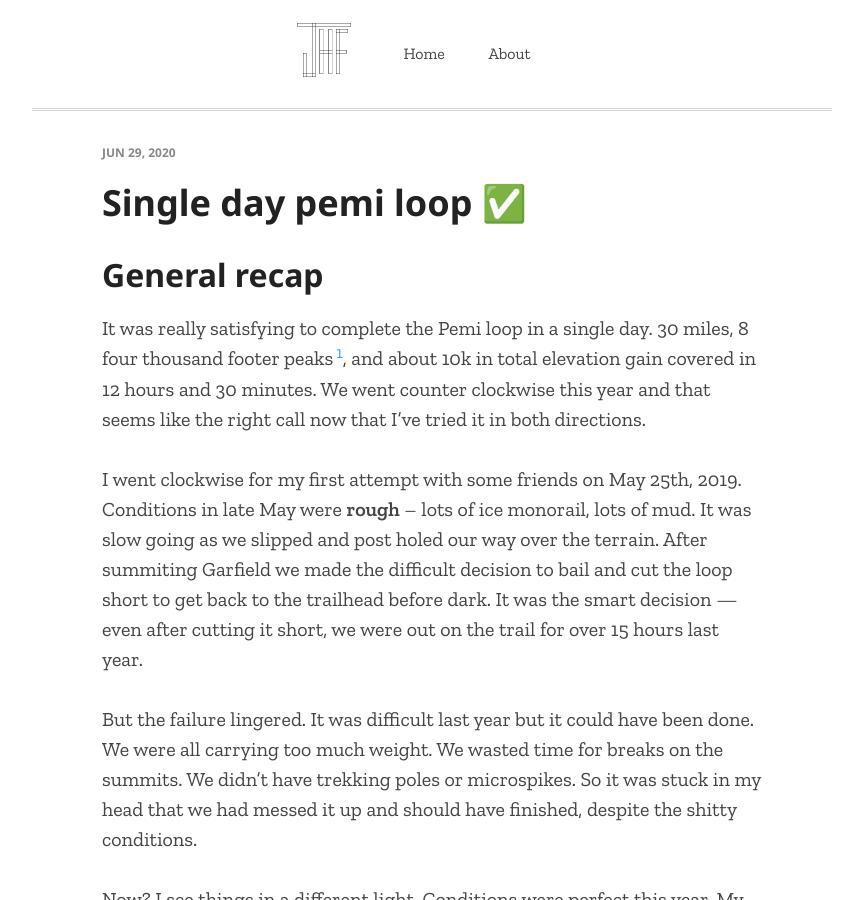
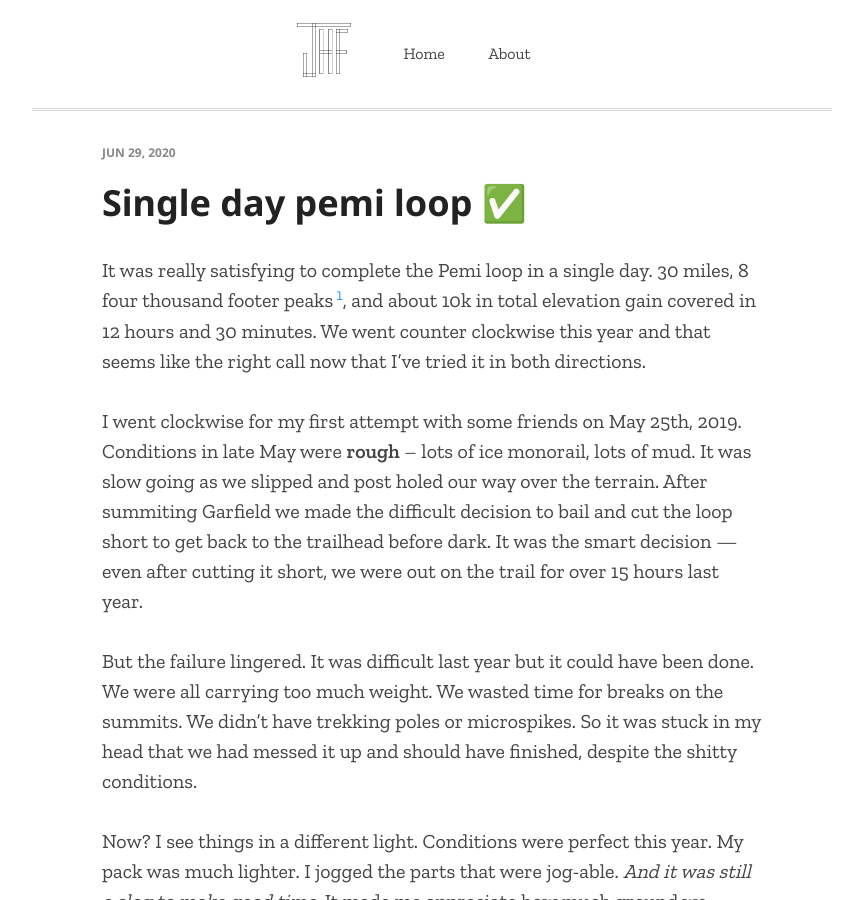
Before and after one commit to jhforster/jhforster.github.io, a Jekyll site: the page built from _posts/2020-06-29-pemi-loop-recap.md, in a window 1280 px wide and 900 px high. Shown: the whole window, without its empty margins (208-1071 px from the left). Built offline with Jekyll 4.4.1, drawn with Linux system fonts in a browser that asks for light colours.

Commit message:
Remove header

```diff
--- a/_posts/2020-06-29-pemi-loop-recap.md
+++ b/_posts/2020-06-29-pemi-loop-recap.md
@@ -7,7 +7,6 @@ tags:
 - hiking
 - activities
 ---
-## General recap
 It was really satisfying to complete the Pemi loop in a single day. 30 miles, 8 four thousand footer peaks[^1], and about 10k in total elevation gain covered in 12 hours and 30 minutes. We went counter clockwise this year and that seems like the right call now that I've tried it in both directions.
 
 I went clockwise for my first attempt with some friends on May 25th, 2019. Conditions in late May were **rough** – lots of ice monorail, lots of mud. It was slow going as we slipped and post holed our way over the terrain. After summiting Garfield we made the difficult decision to bail and cut the loop short to get back to the trailhead before dark. It was the smart decision — even after cutting it short, we were out on the trail for over 15 hours last year.
```
